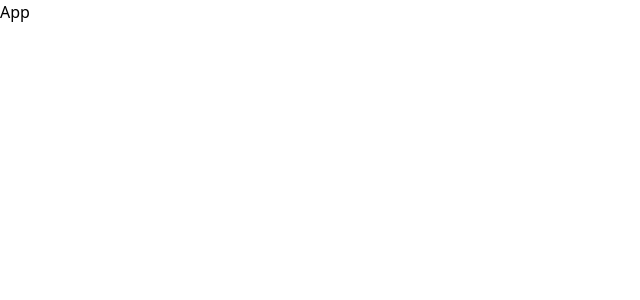
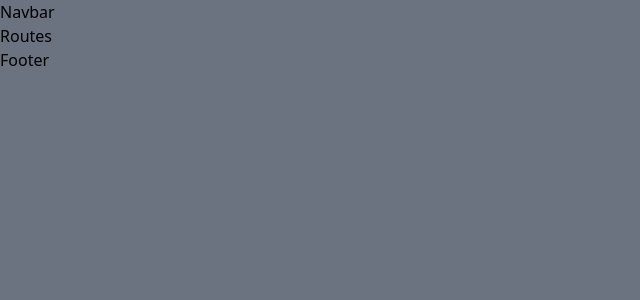
Before and after one commit to DJaye33/goggl_search_app, a React (Create React App) app: page / in a window 1280 px wide. Shown: the top 300 px of the page, without its empty margins (0-640 px from the left). Built offline with nearby package versions, Linux system fonts and the light colour scheme.

Commit message:
add components, edit app background

```diff
--- a/src/App.js
+++ b/src/App.js
@@ -1,7 +1,21 @@
-import React from "react";
+import React, { useState } from "react";
+
+import Navbar from "./components/Navbar.jsx";
+import Footer from "./components/Footer.jsx";
+import Routes from "./components/Routes.jsx";
 
 const App = () => {
-  return <div>App</div>;
+  const [darkTheme, setDarkTheme] = useState(false);
+
+  return (
+    <div className={darkTheme ? "dark" : ""}>
+      <div className="bg-gray-500 dark:bg-gray-900 dark:text-gray-200 min-h-screen">
+        <Navbar />
+        <Routes />
+        <Footer />
+      </div>
+    </div>
+  );
 };
 
 export default App;
--- /dev/null
+++ b/src/components/Footer.jsx
@@ -0,0 +1,11 @@
+import React from "react";
+
+const Footer = () => {
+  return (
+    <div>
+      <h1>Footer</h1>
+    </div>
+  );
+};
+
+export default Footer;
--- /dev/null
+++ b/src/components/Navbar.jsx
@@ -0,0 +1,11 @@
+import React from "react";
+
+const Navbar = () => {
+  return (
+    <div>
+      <h1>Navbar</h1>
+    </div>
+  );
+};
+
+export default Navbar;
--- /dev/null
+++ b/src/components/Routes.jsx
@@ -0,0 +1,11 @@
+import React from "react";
+
+const Routes = () => {
+  return (
+    <div>
+      <h1>Routes</h1>
+    </div>
+  );
+};
+
+export default Routes;
--- a/src/reportWebVitals.js
+++ /dev/null
@@ -1,13 +0,0 @@
-const reportWebVitals = onPerfEntry => {
-  if (onPerfEntry && onPerfEntry instanceof Function) {
-    import('web-vitals').then(({ getCLS, getFID, getFCP, getLCP, getTTFB }) => {
-      getCLS(onPerfEntry);
-      getFID(onPerfEntry);
-      getFCP(onPerfEntry);
-      getLCP(onPerfEntry);
-      getTTFB(onPerfEntry);
-    });
-  }
-};
-
-export default reportWebVitals;
```
Also changed, not shown: src/App.css (deleted, +0 -38 lines), src/setupTests.js (deleted, +0 -5 lines), src/logo.svg (deleted), 1 other file (tests, documents, lock files or other folders).
